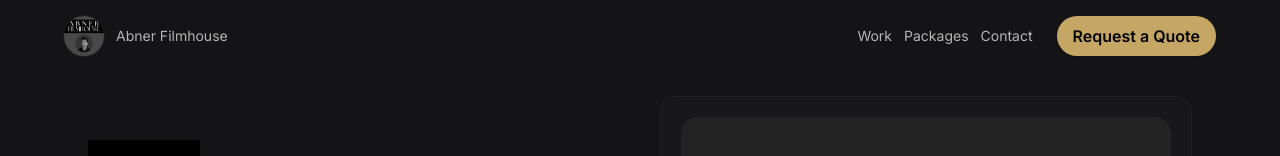
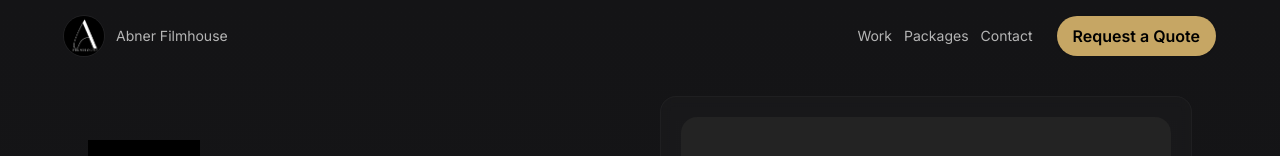
Before and after one commit to MiltonChomo/abnerfilmhouse, a plain HTML site: page index.html in a window 1280 px wide. Shown: the top 156 px of the page. Drawn offline with nearby package versions, Linux system fonts and the light colour scheme.

Commit message:
Update index.html

```diff
--- a/index.html
+++ b/index.html
@@ -41,7 +41,7 @@
   <nav class="fixed inset-x-0 top-4 z-50 px-6">
     <div class="max-w-6xl mx-auto flex items-center justify-between">
       <div class="flex items-center gap-3">
-        <img src="assets/images/Hero-2.jpg" alt="Abner Filmhouse" class="h-10 w-10 rounded-full object-cover ring-1 ring-white/5" loading="lazy" />
+        <img src="assets/images/IMG_0679.JPG" alt="Abner Filmhouse" class="h-10 w-10 rounded-full object-cover ring-1 ring-white/5" loading="lazy" />
         <div class="hidden sm:block text-sm text-[--muted]">Abner Filmhouse</div>
       </div>
       <div class="flex items-center gap-3">
```
